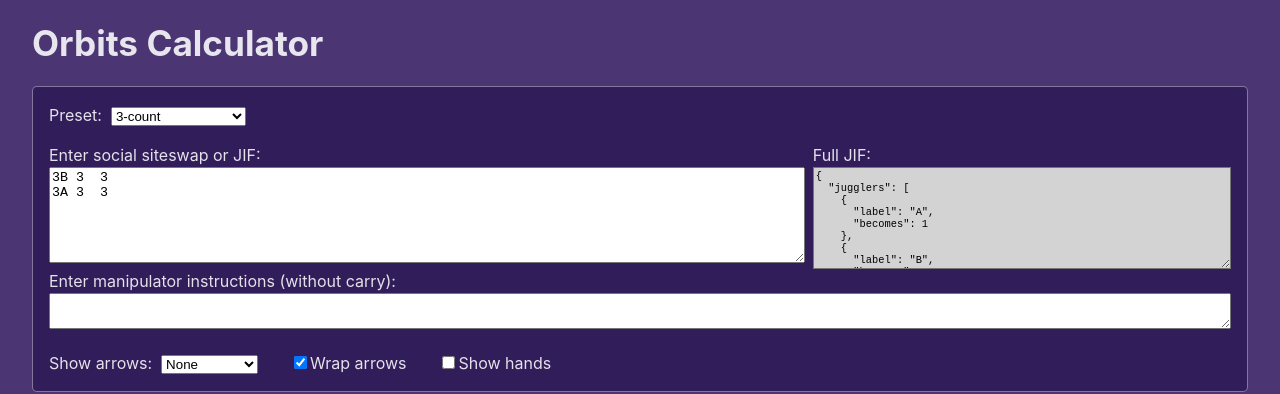
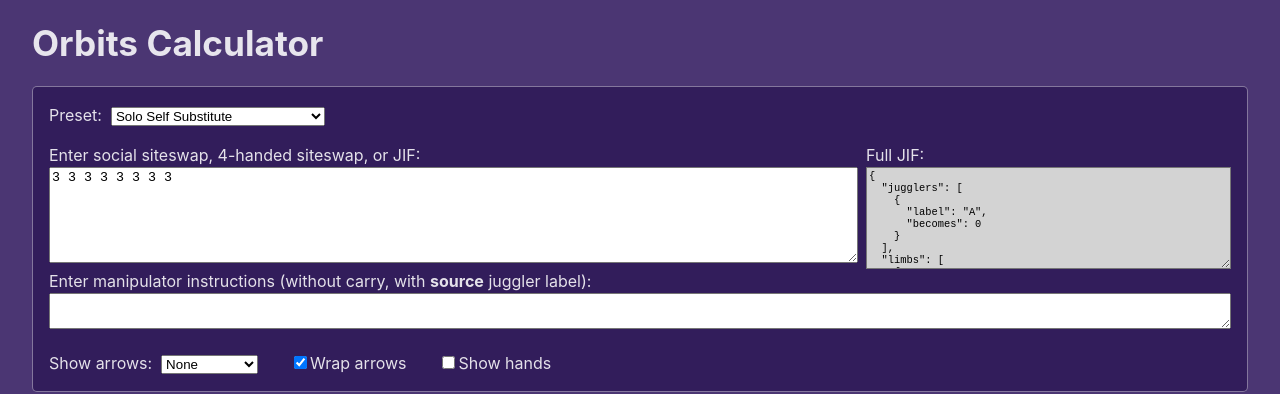
Before and after one commit to Bone008/jif-web, a React (Vite) app: page / in a window 1280 px wide. Shown: the top 394 px of the page. Built offline with nearby package versions, Linux system fonts and the light colour scheme.

Commit message:
more presets, beerable, keyboard shortcuts & more

```diff
--- a/src/arrow-line.d.ts
+++ b/src/arrow-line.d.ts
@@ -21,6 +21,7 @@ declare module "arrow-line" {
     color?: string;
     thickness?: number;
     curvature?: number;
+    endpoint?: any; // TODO: Define this type.
     // Note: Not complete!
   }
 
--- a/src/components/OrbitsCalculator.tsx
+++ b/src/components/OrbitsCalculator.tsx
@@ -29,7 +29,7 @@ export function OrbitsCalculator() {
     ALL_PRESETS[presetIndex].instructions,
   );
   const [disabledInstructions, setDisabledInstructions] = useState<boolean[][]>(
-    [[true, true]],
+    [],
   );
   const {
     error: jifError,
@@ -66,6 +66,7 @@ export function OrbitsCalculator() {
     setPresetIndex(value);
     setJifInput(ALL_PRESETS[value].instructions);
     setManipulationInput(ALL_PRESETS[value].manipulators?.join("\n") ?? "");
+    setDisabledInstructions([]);
   }
 
   return (
@@ -89,7 +90,7 @@ export function OrbitsCalculator() {
         </p>
         <div style={{ display: "flex", gap: "0.5em" }}>
           <label style={{ flexGrow: 2 }}>
-            <div>Enter social siteswap or JIF:</div>
+            <div>Enter social siteswap, 4-handed siteswap, or JIF:</div>
             <textarea
               value={jifInput}
               onChange={(e) => setJifInput(e.target.value)}
@@ -107,7 +108,7 @@ export function OrbitsCalculator() {
           >
             <div>Full JIF:</div>
             <textarea
-              value={JSON.stringify(jif, null, 2)}
+              value={JSON.stringify(jifWithManipulation, null, 2)}
               readOnly
               style={{
                 width: "100%",
@@ -119,7 +120,8 @@ export function OrbitsCalculator() {
           </label>
         </div>
         <label>
-          Enter manipulator instructions (without carry):
+          Enter manipulator instructions (without carry, with <b>source</b>{" "}
+          juggler label):
           <textarea
             value={manipulationInput}
             onChange={(e) => setManipulationInput(e.target.value)}
--- a/src/components/ThrowsTable.scss
+++ b/src/components/ThrowsTable.scss
@@ -68,9 +68,21 @@
 }
 
 .orbit-button {
+  position: relative;
   background: white;
   padding: 0.2em 1em;
   margin: 0 0.1em;
+
+  &.beerable::after {
+    content: "🍺";
+    font-size: 70%;
+    vertical-align: top;
+    position: absolute;
+    top: -1px;
+    right: -1px;
+    background: rgba(0, 0, 0, 0.5);
+    border-radius: 5px;
+  }
 }
 
 /* Fancy hover */
--- a/src/components/ThrowsTable.tsx
+++ b/src/components/ThrowsTable.tsx
@@ -192,17 +192,24 @@ export function ThrowsTable({
       {viewSettings.arrowMode === "orbits" && (
         <p>
           Orbits:{" "}
-          {throwOrbits.map((_, i) => (
+          {throwOrbits.map((orbit, i) => {
+            const isBeerable = orbit.every(
+              (thrw) => thrw.duration < 3 || thrw.isManipulated,
+            );
+            return (
               <button
                 key={i}
-              className={`orbit-button ${hoveredKey === `orbit-${i}` ? "hovered" : ""}`}
+                className={`orbit-button ${hoveredKey === `orbit-${i}` ? "hovered" : ""} ${isBeerable ? "beerable" : ""}`}
                 onMouseEnter={() => onThrowMouseEnter(`orbit-${i}`)}
                 onMouseLeave={() => onThrowMouseOut(`orbit-${i}`)}
-              style={{ backgroundColor: ORBIT_COLORS[i % ORBIT_COLORS.length] }}
+                style={{
+                  backgroundColor: ORBIT_COLORS[i % ORBIT_COLORS.length],
+                }}
               >
                 {i}
               </button>
-          ))}
+            );
+          })}
         </p>
       )}
     </div>
--- a/src/components/ViewSettings.tsx
+++ b/src/components/ViewSettings.tsx
@@ -1,4 +1,5 @@
 import { createContext, useContext, useState, ReactNode } from "react";
+import { useKeyboardShortcut } from "../useKeyboardShortcut";
 
 export interface ViewSettings {
   arrowMode: "orbits" | "causal" | "ladder" | "none";
@@ -45,6 +46,26 @@ export function useViewSettings(): {
 export function ViewSettingsControls() {
   const { viewSettings, setViewSettings } = useViewSettings();
 
+  useKeyboardShortcut({
+    key: "o",
+    onKeyPressed: () =>
+      setViewSettings({ ...viewSettings, arrowMode: "orbits" }),
+  });
+  useKeyboardShortcut({
+    key: "c",
+    onKeyPressed: () =>
+      setViewSettings({ ...viewSettings, arrowMode: "causal" }),
+  });
+  useKeyboardShortcut({
+    key: "l",
+    onKeyPressed: () =>
+      setViewSettings({ ...viewSettings, arrowMode: "ladder" }),
+  });
+  useKeyboardShortcut({
+    key: "n",
+    onKeyPressed: () => setViewSettings({ ...viewSettings, arrowMode: "none" }),
+  });
+
   return (
     <p style={{ display: "flex", gap: "2em" }}>
       <label>
--- a/src/jif/presets.ts
+++ b/src/jif/presets.ts
@@ -3,11 +3,9 @@ import {
   RAW_DATA_3_COUNT_PASSING_2X,
   RAW_DATA_4_COUNT_PASSING,
   RAW_DATA_4_COUNT_PASSING_2X,
+  RAW_DATA_WALKING_FEED_10C,
   RAW_DATA_WALKING_FEED_9C,
   RAW_DATA_WALKING_FEED_9C_2X,
-  RAW_DATA_WALKING_FEED_10C,
-  DATA_5_COUNT_POPCORN,
-  DATA_HOLY_GRAIL,
 } from "./test_data";
 
 interface Preset {
@@ -18,6 +16,11 @@ interface Preset {
 }
 
 export const ALL_PRESETS: Preset[] = [
+  {
+    name: "Solo Self Substitute",
+    instructions: "3 3 3 3 3 3 3 3",
+    manipulators: ["- - sA"],
+  },
   { name: "3-count", instructions: RAW_DATA_3_COUNT_PASSING.join("\n") },
   { name: "3-count 2x", instructions: RAW_DATA_3_COUNT_PASSING_2X.join("\n") },
   { name: "4-count", instructions: RAW_DATA_4_COUNT_PASSING.join("\n") },
@@ -31,20 +34,40 @@ export const ALL_PRESETS: Preset[] = [
     instructions: RAW_DATA_WALKING_FEED_9C_2X.join("\n"),
   },
   {
-    name: "Scrambled B",
+    name: "Scrambled - iB cB sA - B",
     instructions: RAW_DATA_WALKING_FEED_9C.join("\n"),
+    // Standard notation: ["iB cB sA", "#2.4", "Unscrambled B"],
     manipulators: ["iiA - - - sB"],
+  },
+  {
+    name: "Scrambled - cB sC iC - Postmen",
+    instructions: RAW_DATA_WALKING_FEED_9C.join("\n"),
+    // Standard notation: ["cB sC iC", "#1.9", "Postmen"],
+    manipulators: ["- - sA - iiC"],
   },
   {
     name: "Walking feed 10c",
     instructions: RAW_DATA_WALKING_FEED_10C.join("\n"),
   },
   {
-    name: "5-count popcorn",
-    instructions: JSON.stringify(DATA_5_COUNT_POPCORN, null, 2),
+    name: "Ambled - Choptopus",
+    instructions: RAW_DATA_WALKING_FEED_10C.join("\n"),
+    manipulators: ["- sB - iic - - -"],
   },
   {
-    name: "Holy Grail",
-    instructions: JSON.stringify(DATA_HOLY_GRAIL, null, 2),
+    name: "5-count popcorn",
+    instructions: "a6667",
+  },
+  {
+    name: "7-club one-count",
+    instructions: "777777777",
+  },
+  {
+    name: "786 - French 3-count",
+    instructions: "786786786",
+  },
+  {
+    name: "975 - Holy Grail",
+    instructions: "975975975",
   },
 ];
--- /dev/null
+++ b/src/useKeyboardShortcut.ts
@@ -0,0 +1,34 @@
+import { useEffect } from "react";
+
+export interface UseKeyboardShortcutArgs {
+  key: string;
+  onKeyPressed: () => void;
+}
+
+export function useKeyboardShortcut({
+  key,
+  onKeyPressed,
+}: UseKeyboardShortcutArgs) {
+  useEffect(() => {
+    function keyDownHandler(e: globalThis.KeyboardEvent) {
+      // Ignore when focus is on an input element
+      if (
+        e.target instanceof HTMLInputElement ||
+        e.target instanceof HTMLTextAreaElement ||
+        e.target instanceof HTMLSelectElement
+      ) {
+        return;
+      }
+      if (e.key === key) {
+        e.preventDefault();
+        onKeyPressed();
+      }
+    }
+
+    document.addEventListener("keydown", keyDownHandler);
+
+    return () => {
+      document.removeEventListener("keydown", keyDownHandler);
+    };
+  }, []);
+}
```
Lines whose indentation alone changed are shown as unchanged.
